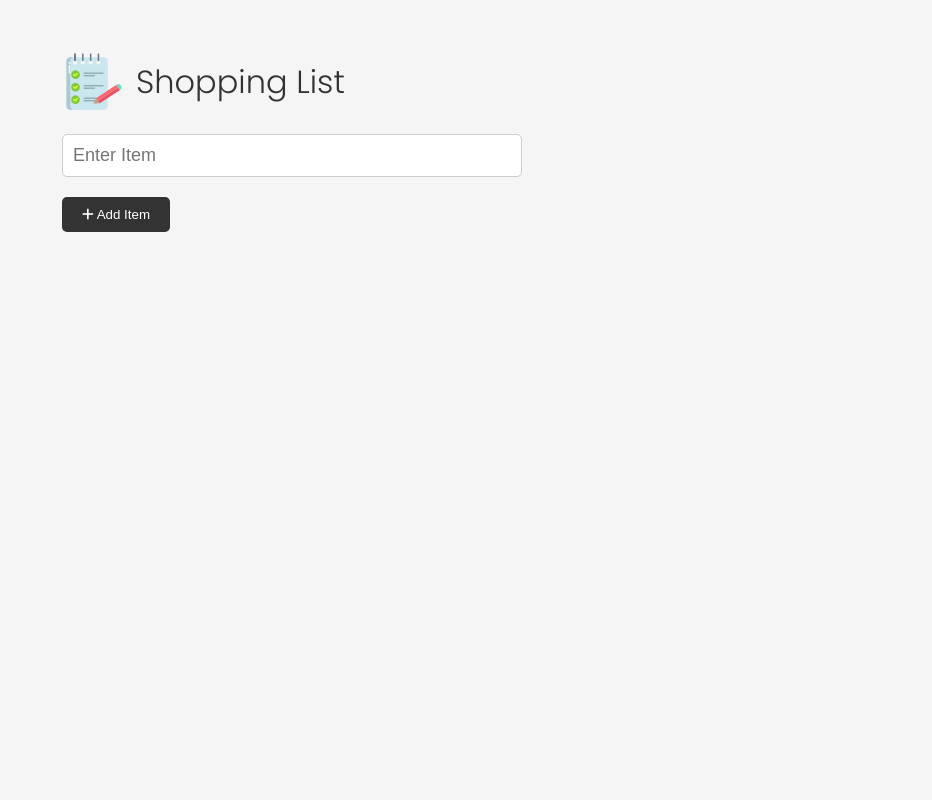
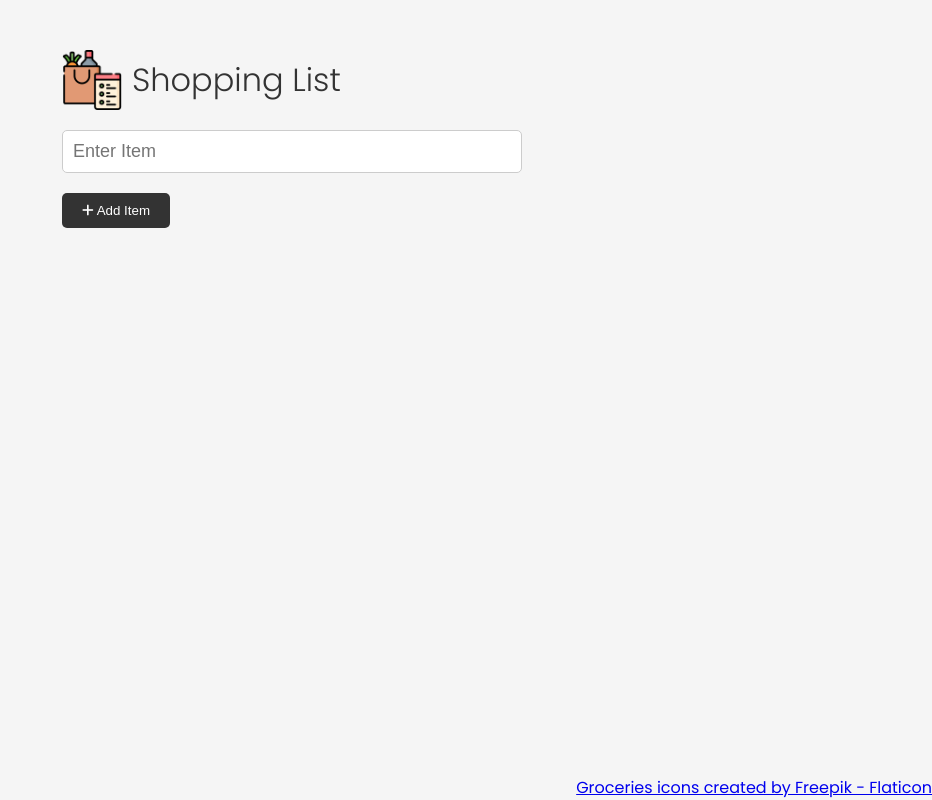
Before and after one commit to Cjmax10/shopping-list, a plain HTML site: page index.html in a window 1280 px wide. Shown: the whole page, without its empty margins (348-1280 px from the left). Drawn offline with Linux system fonts and the light colour scheme.

Commit message:
new icon and attribute for the icon

```diff
--- a/index.html
+++ b/index.html
@@ -17,7 +17,7 @@
   <body>
     <div class="container">
       <header>
-        <img src="images/note.png" alt="" />
+        <img src="images/list.png" alt="" class="shopping-icon"/>
         <h1>Shopping List</h1>
       </header>
       <form id="item-form">
@@ -47,35 +47,16 @@
       </div>
 
       <ul id="item-list" class="items">
-        <!-- <li>
-          Apples
-          <button class="remove-item btn-link text-red">
-            <i class="fa-solid fa-xmark"></i>
-          </button>
-        </li>
-        <li>
-          Orange Juice
-          <button class="remove-item btn-link text-red">
-            <i class="fa-solid fa-xmark"></i>
-          </button>
-        </li>
-        <li>
-          Egg
-          <button class="remove-item btn-link text-red">
-            <i class="fa-solid fa-xmark"></i>
-          </button>
-        </li>
-        <li>
-          Milk
-          <button class="remove-item btn-link text-red">
-            <i class="fa-solid fa-xmark"></i>
-          </button>
-        </li> -->
+
       </ul>
 
       <button id="clear" class="btn-clear">Clear All</button>
     </div>
 
+    <div class="attribution">
+      <a href="https://www.flaticon.com/free-icons/groceries" title="groceries icons">Groceries icons created by Freepik - Flaticon</a>
+    </div>
+
     <script src="script.js"></script>
   </body>
 </html>
--- a/style.css
+++ b/style.css
@@ -21,6 +21,16 @@ header {
   justify-content: flex-start;
   align-items: center;
   margin-bottom: 20px;
+}
+
+.shopping-icon {
+  width: 60px;
+}
+
+.attribution {
+  position:fixed;
+  bottom: 0;
+  right: 0;
 }
 
 header h1 {
```
Also changed, not shown: images/list.png (added).
